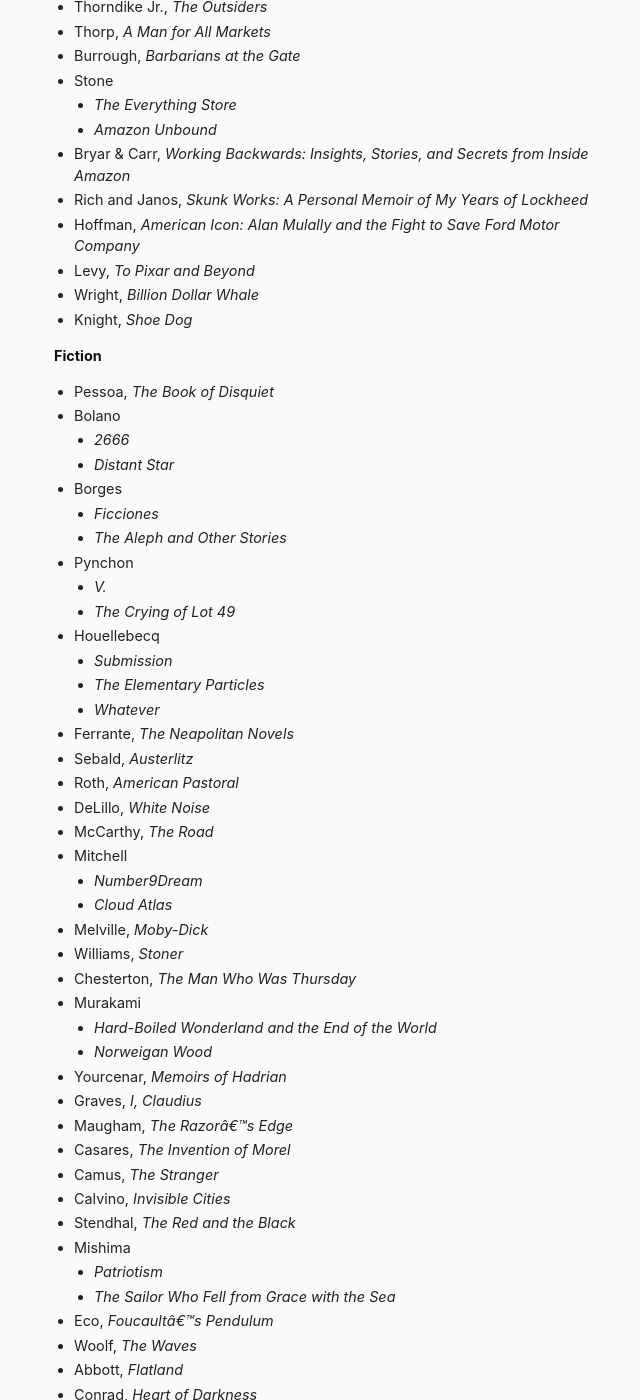
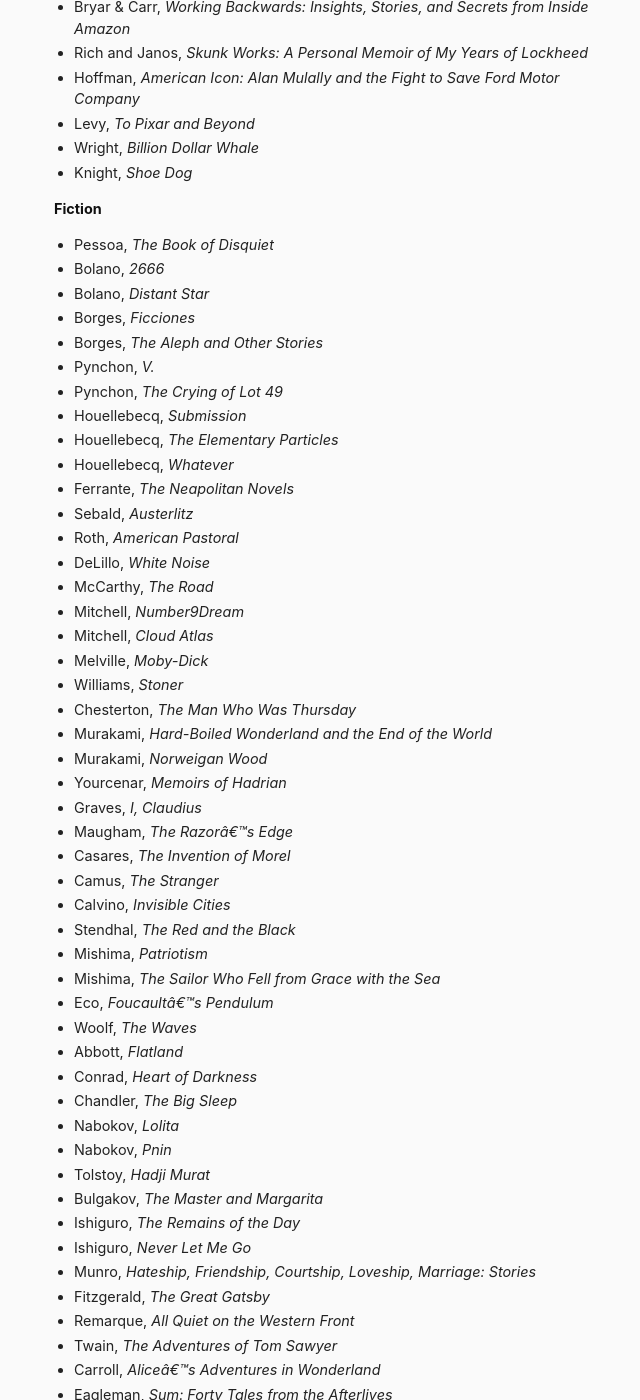
Before and after one commit to danschlz/danschulz.github.io, a Jekyll site: the page built from books.md, in a window 1280 px wide and 1400 px high, scrolled down 2445 px. Shown: the whole window, without its empty margins (306-946 px from the left). Built offline with Jekyll 4.4.1, drawn with Linux system fonts in a browser that asks for light colours; some of the changed text lies outside the part shown.

Commit message:
Update books.md

```diff
--- a/books.md
+++ b/books.md
@@ -113,33 +107,27 @@ Jump to:
 
 **Fiction** <a name="fiction"></a>
 - Pessoa, _The Book of Disquiet_
-- Bolano
-	- _2666_
-	- _Distant Star_
-- Borges
-	- _Ficciones_
-	- _The Aleph and Other Stories_
-- Pynchon
-	- *V.*
-	- *The Crying of Lot 49*
-- Houellebecq
-	- _Submission_
-	- _The Elementary Particles_
-	- _Whatever_
+- Bolano, _2666_
+- Bolano,  _Distant Star_
+- Borges, _Ficciones_
+- Borges, _The Aleph and Other Stories_
+- Pynchon, _V._
+- Pynchon, _The Crying of Lot 49_
+- Houellebecq, _Submission_
+- Houellebecq, _The Elementary Particles_
+- Houellebecq, _Whatever_
 - Ferrante, _The Neapolitan Novels_
 - Sebald, _Austerlitz_
 - Roth, _American Pastoral_
 - DeLillo, _White Noise_
 - McCarthy, _The Road_
-- Mitchell
-	- _Number9Dream_
-	- _Cloud Atlas_
+- Mitchell, _Number9Dream_
+- Mitchell, _Cloud Atlas_
 - Melville, _Moby-Dick_
 - Williams, _Stoner_
 - Chesterton, _The Man Who Was Thursday_
-- Murakami
-	- _Hard-Boiled Wonderland and the End of the World_
-	- _Norweigan Wood_
+- Murakami, _Hard-Boiled Wonderland and the End of the World_
+- Murakami, _Norweigan Wood_
 - Yourcenar, _Memoirs of Hadrian_
 - Graves, _I, Claudius_
 - Maugham, _The Razor's Edge_
@@ -147,22 +135,19 @@ Jump to:
 - Camus, _The Stranger_
 - Calvino, _Invisible Cities_
 - Stendhal, _The Red and the Black_
-- Mishima
-	- _Patriotism_
-	- _The Sailor Who Fell from Grace with the Sea_
+- Mishima, _Patriotism_
+- Mishima, _The Sailor Who Fell from Grace with the Sea_
 - Eco, _Foucault's Pendulum_
 - Woolf, _The Waves_
 - Abbott, _Flatland_
 - Conrad, _Heart of Darkness_
 - Chandler, _The Big Sleep_
-- Nabokov
-	- _Lolita_
-	- _Pnin_
+- Nabokov, _Lolita_
+- Nabokov, _Pnin_
 - Tolstoy, _Hadji Murat_
 - Bulgakov, _The Master and Margarita_
-- Ishiguro
-	- _The Remains of the Day_
-	- _Never Let Me Go_
+- Ishiguro, _The Remains of the Day_
+- Ishiguro, _Never Let Me Go_
 - Munro, _Hateship, Friendship, Courtship, Loveship, Marriage: Stories_
 - Fitzgerald, _The Great Gatsby_
 - Remarque, _All Quiet on the Western Front_
```
Also changed, not shown: other parts of books.md (+20 -29 lines).
